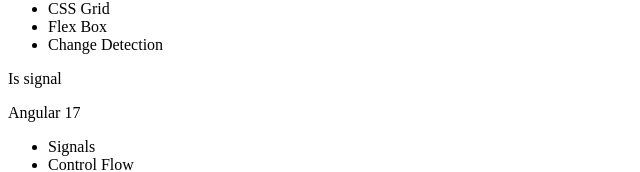
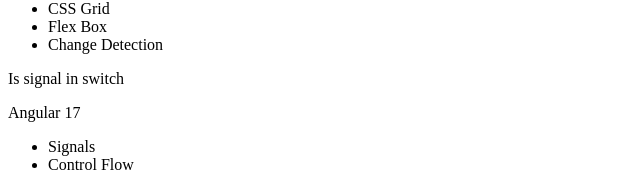
Before and after one commit to CristianSifuentes/angular-sketsh, an Angular app: page / in a window 1280 px wide. Shown: the part 189-361 px from the top of the page, without its empty margins (0-640 px from the left). Built offline with nearby package versions, Linux system fonts and the light colour scheme.

Commit message:
See NgSwitch conditional

```diff
--- a/src/app/components/grid/grid.html
+++ b/src/app/components/grid/grid.html
@@ -29,7 +29,7 @@
   </ul>
 
   <div [ngSwitch]="concepts[0]">
-   <div *ngSwitchCase="'Signals'">Is signal</div>
+   <div *ngSwitchCase="'Signals'">Is signal in switch</div>
    <div *ngSwitchCase="'Standalone'">Is Standalone</div>
    <div *ngSwitchDefault>Default</div>
   </div>
```
